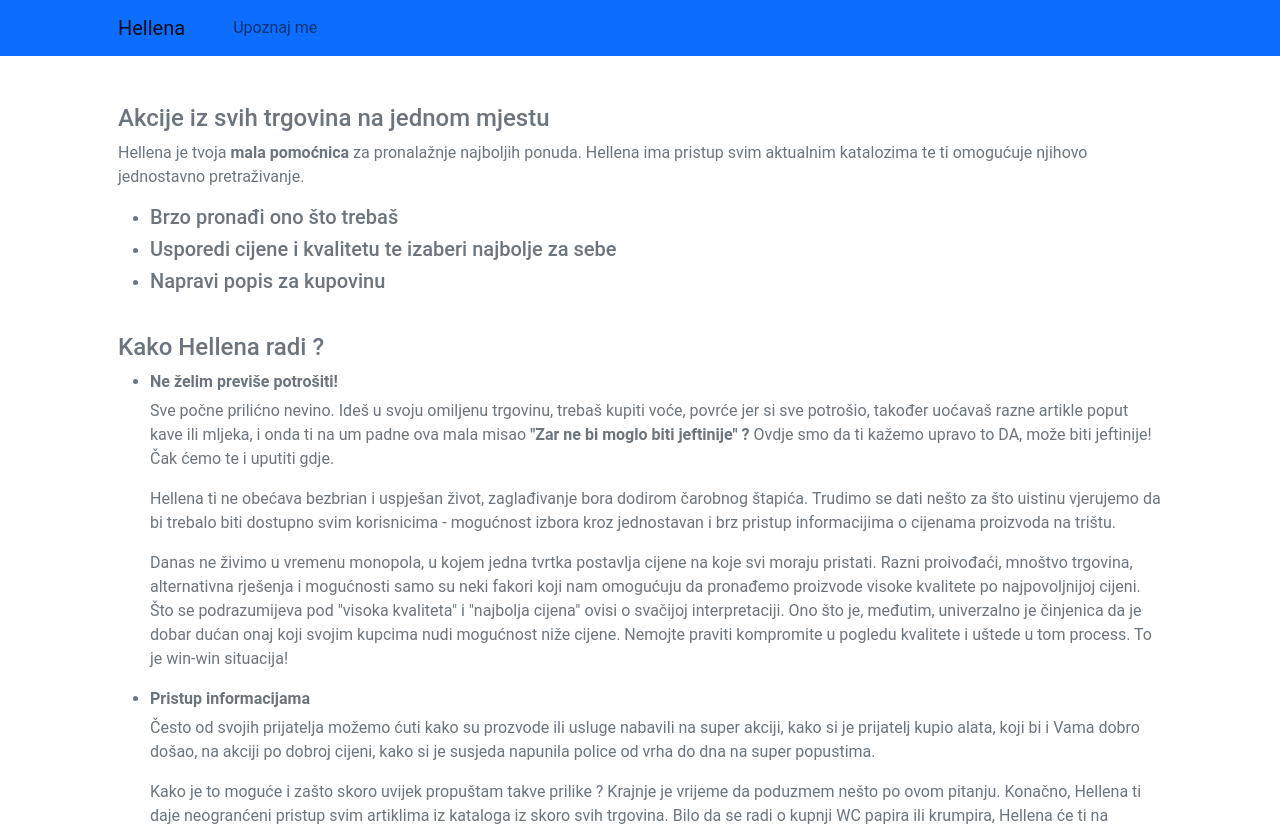
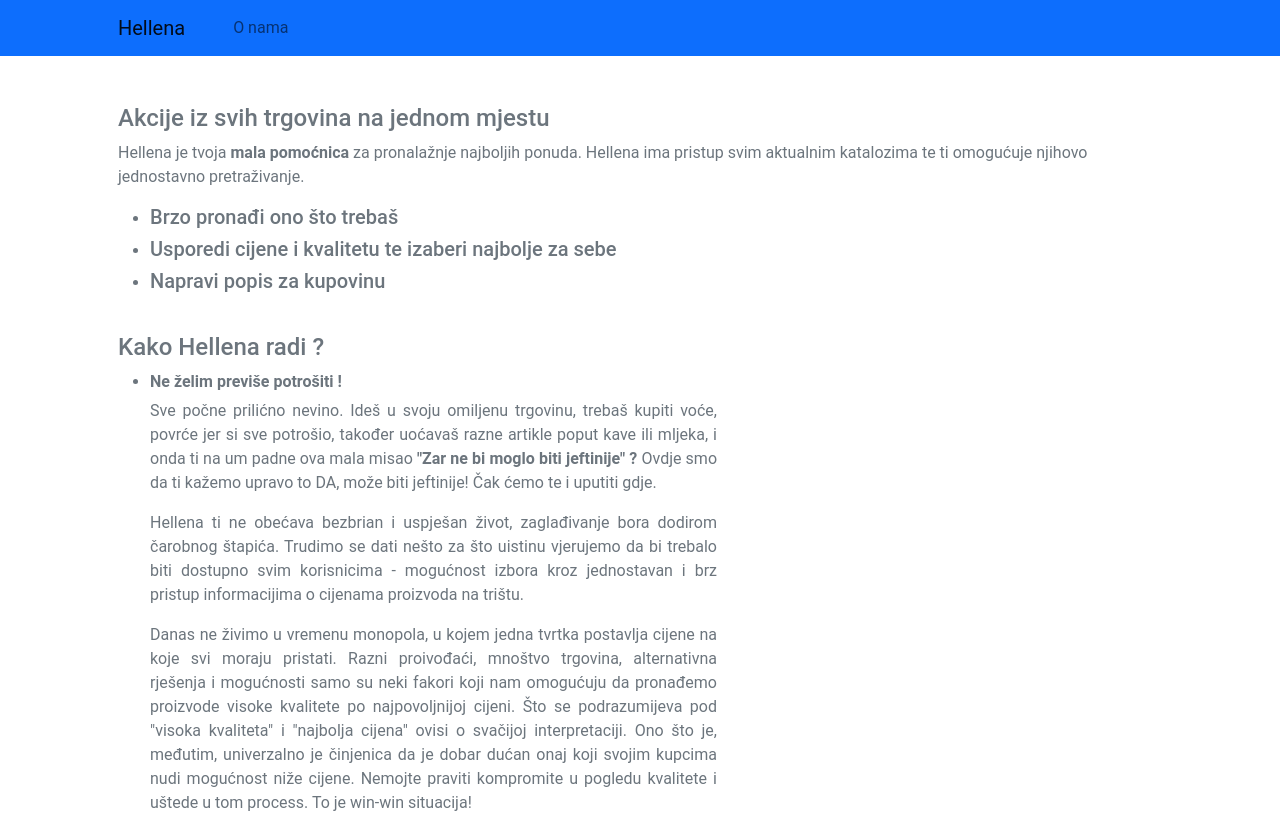
Before and after one commit to IvanGavlik/HellenaFE, an Angular app: page /about-us in a window 1280 px wide. Shown: the top 826 px of the page. Built offline with nearby package versions, Linux system fonts and the light colour scheme.

Commit message:
about us

```diff
--- a/src/app/about-us-page/about-us/about-us.component.html
+++ b/src/app/about-us-page/about-us/about-us.component.html
@@ -15,12 +15,12 @@
         </div>
     </div>
     <div class="row">
-        <div class="col-12" >
+        <div class="col-sm-12 col-md-7" style="text-align: justify" >
             <div>
             <h4> Kako Hellena radi ? </h4>
                 <ul>
                     <li>
-                        <h6 style="font-weight: bold"> Ne želim previše potrošiti! </h6>
+                        <h6 style="font-weight: bold"> Ne želim previše potrošiti ! </h6>
                         <p>
                             Sve počne prilićno nevino. Ideš u svoju omiljenu trgovinu, trebaš kupiti voće, povrće jer
                             si sve potrošio, također uoćavaš razne artikle poput kave ili mljeka, i onda ti na um
--- a/src/app/navigation/navbar/navbar.component.html
+++ b/src/app/navigation/navbar/navbar.component.html
@@ -4,7 +4,7 @@
     <button class="navbar-toggler" type="button" data-bs-toggle="collapse" data-bs-target="#navbarSupportedContent" aria-controls="navbarSupportedContent" aria-expanded="false" aria-label="Toggle navigation"><span class="navbar-toggler-icon"></span></button>
     <div class="collapse navbar-collapse" id="navbarSupportedContent">
       <ul class="navbar-nav me-auto mb-2 mb-lg-0 ms-lg-4">
-        <li class="nav-item"><a class="nav-link"  routerLink="/about-us" >Upoznaj me</a></li>
+        <li class="nav-item"><a class="nav-link"  routerLink="/about-us" >O nama</a></li>
         <!--
         <li class="nav-item dropdown">
           <a class="nav-link dropdown-toggle" id="navbarDropdown" href="#" role="button" data-bs-toggle="dropdown" aria-expanded="false">Shop</a>
```
